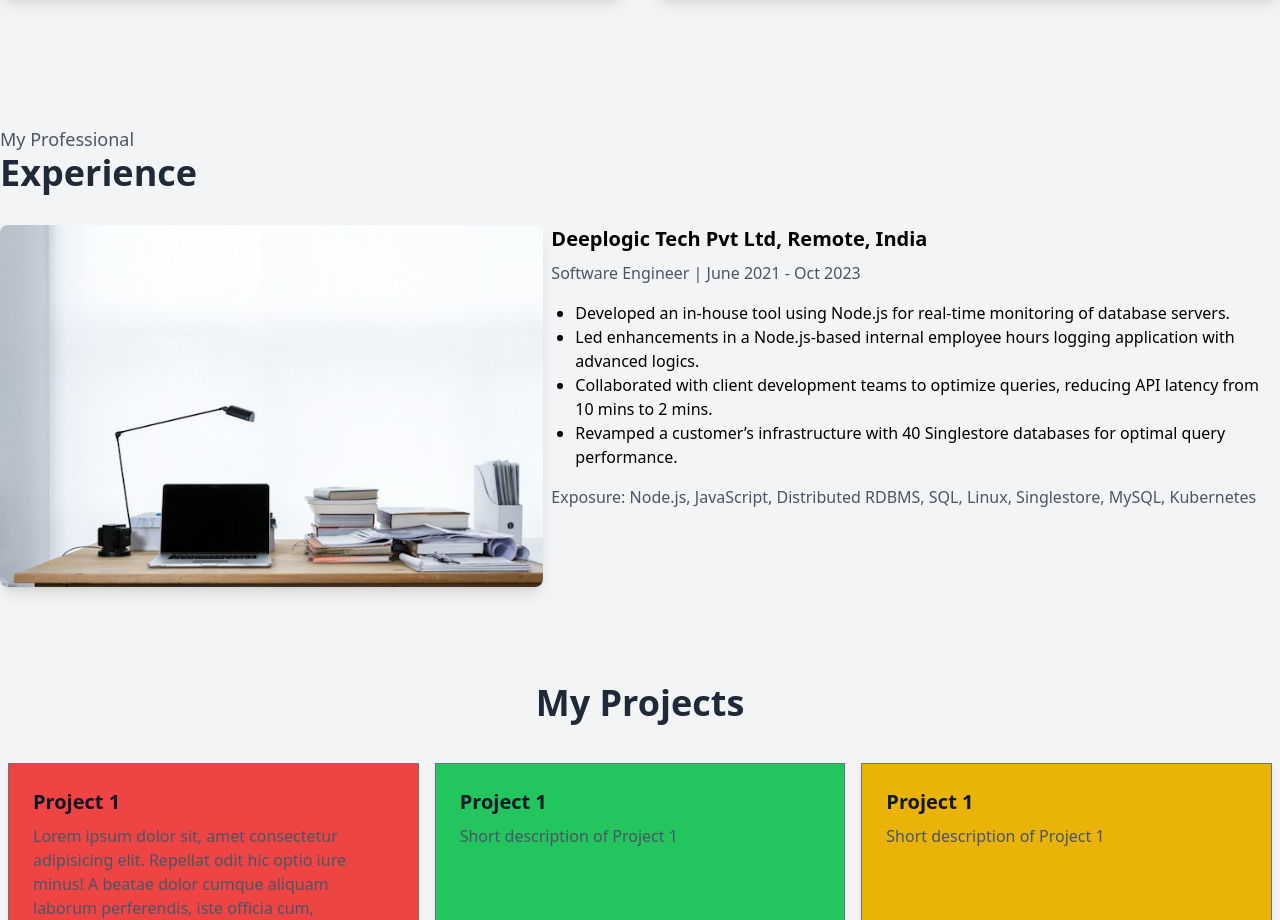
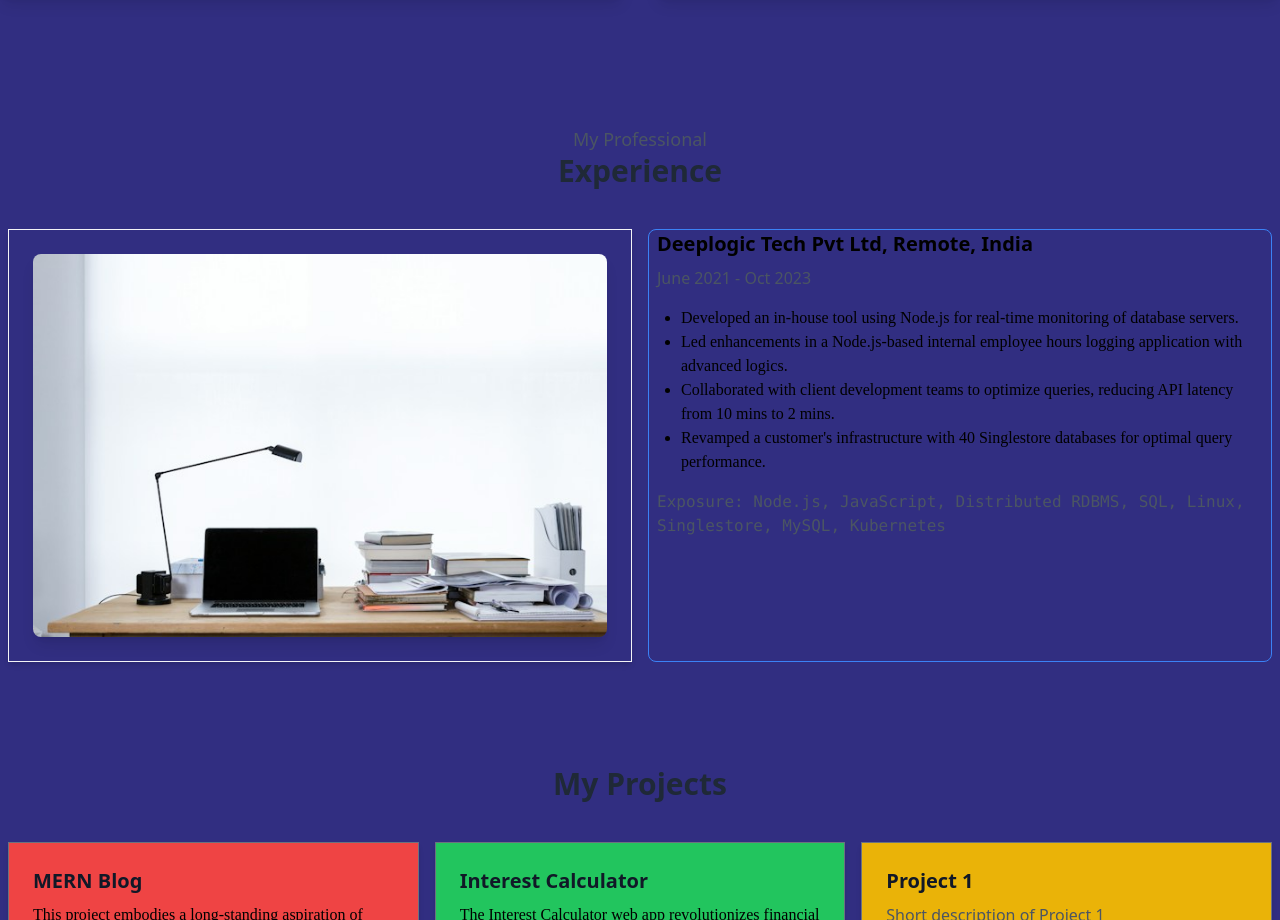
Before and after one commit to roshank07/Portfolio-2, a React (Vite) app: page / in a window 1280 px wide. Shown: the part 1880-2800 px from the top of the page. Built offline with nearby package versions, Linux system fonts and the light colour scheme.

Commit message:
Styled Projects and background color

```diff
--- a/src/components/About/About.jsx
+++ b/src/components/About/About.jsx
@@ -5,7 +5,7 @@ import { GrProjects } from "react-icons/gr";
 
 export default function About() {
   return (
-    <section id="about" className="py-16 bg-gray-100">
+    <section id="about" className="py-16 bg-indigo-900">
       <div className="container mx-auto">
         <h5 className="text-lg text-gray-600 text-center">Get to Know me</h5>
         <h2 className="text-xl sm:text-3xl font-bold text-gray-800 mb-8 text-center">
--- a/src/components/Education/Education.jsx
+++ b/src/components/Education/Education.jsx
@@ -1,13 +1,16 @@
 import React from 'react';
+import { LuGraduationCap } from "react-icons/lu";
+
 
 export default function Education() {
   return (
-    <section id="education" className="py-16 bg-gray-100">
+    <section id="education" className="py-16 bg-indigo-900">
       <div className="container mx-auto">
-        <h2 className="text-3xl lg:text-4xl font-bold text-gray-800 mb-8 text-center">
+        <h2 className="text-2xl lg:text-3xl font-bold text-gray-800 mb-8 text-center">
           Education
         </h2>
-        <div className="max-w-lg mx-auto bg-white shadow-md rounded-lg p-6">
+        <div className="max-w-lg mx-auto bg-white shadow-md rounded-lg p-10">
+          <LuGraduationCap className='text-7xl'/>
           <h3 className="text-xl font-semibold text-gray-900 mb-2">Indian Institute of Technology Bhilai</h3>
           <p className="text-gray-600 mb-2">B.Tech in Electrical Engineering</p>
           <p className="text-gray-600 mb-2">8.2/10</p>
--- a/src/components/Header/Header.jsx
+++ b/src/components/Header/Header.jsx
@@ -5,7 +5,7 @@ import HeaderSocials from './HeaderSocials';
 
 export default function Header() {
   return (
-    <header id='home' className='bg-blue-400'>
+    <header id='home' className='bg-indigo-900'>
       <div className='mx-auto px-4 py-5 sm:py-10 flex flex-col items-center'>
         <h2 className='font-semibold text-xl text-center'>Hello I'am</h2>
         <h1 className='text-3xl sm:text-4xl md:text-5xl lg:text-6xl font-bold mt-2 text-center'>Roshan Purbey</h1>
--- a/src/components/Projects/Projects.jsx
+++ b/src/components/Projects/Projects.jsx
@@ -4,9 +4,9 @@ import Project2Image from "../../assets/portfolio1.jpg"; // Import your project
 
 export default function Portfolio() {
   return (
-    <section className="py-8 bg-gray-100" id="projects">
+    <section className="py-8 bg-indigo-900" id="projects">
       <div className="container mx-auto">
-        <h2 className="text-3xl lg:text-4xl font-bold text-gray-800 mb-8 text-center">
+        <h2 className="text-2xl lg:text-3xl font-bold text-gray-800 mb-8 text-center">
           My Projects
         </h2>
         <div className="grid grid-cols-1 sm:grid-cols-3 gap-4 p-10 sm:p-2">
@@ -14,15 +14,15 @@ export default function Portfolio() {
           <div className="bg-red-500  border border-gray-500 shadow-md  p-6 flex flex-col justify-between hover:scale-105 transition duration-300 hover:bg-gray-100">
             <div className="">
               <h3 className="text-lg lg:text-xl font-semibold text-gray-900 mb-1 lg:mb-2">
-                Project 1
+                MERN Blog
               </h3>
-              <p className="text-sm lg:text-base text-gray-600 mb-2">
-                Lorem ipsum dolor sit, amet consectetur adipisicing elit. Repellat odit hic optio iure minus! A beatae dolor cumque aliquam laborum perferendis, iste officia cum, voluptatem deserunt totam molestias tempore neque.
+              <p className="text-sm lg:text-base text-black font-serif mb-2">
+              This project embodies a long-standing aspiration of mine—an endeavor through which I aim to impart my insights and experiences to a broader audience. This meticulously crafted responsive website represents the quintessential platform for individuals keen on engaging in daily blogging endeavors.
               </p>
             </div>
-            <div className="flex justify-between text-sm">
+            <div className="flex justify-between text-sm font-mono">
               <a
-                href="https://github.com/yourusername/interest-calculator"
+                href="https://github.com/roshank07/My_blog_website-MERN"
                 target="_blank"
                 rel="noopener noreferrer"
                 className="hover:underline"
@@ -30,7 +30,7 @@ export default function Portfolio() {
                 GitHub Repo
               </a>
               <a
-                href="https://interest-calculator-demo.com"
+                href="https://roshan-blog.onrender.com/"
                 target="_blank"
                 rel="noopener noreferrer"
                 className="hover:underline"
@@ -43,15 +43,15 @@ export default function Portfolio() {
           <div className="bg-green-500 border border-gray-500 shadow-md  p-6 flex flex-col justify-between hover:scale-105 transition duration-300 hover:bg-gray-100">
             <div className="">
               <h3 className="text-lg lg:text-xl font-semibold text-gray-900 mb-1 lg:mb-2">
-                Project 1
+                Interest Calculator
               </h3>
-              <p className="text-sm lg:text-base text-gray-600 mb-2">
-                Short description of Project 1
+              <p className="text-sm lg:text-base text-black font-serif mb-2">
+              The Interest Calculator web app revolutionizes financial planning with its user-friendly interface and precise calculations. Seamlessly combining React and Node.js, it simplifies interest rate computations for investments, loans, and savings. Empowering users with efficiency and accuracy, it's the ultimate tool for informed financial decision-making.
               </p>
             </div>
-            <div className="flex justify-between text-sm">
+            <div className="flex justify-between text-sm font-mono">
               <a
-                href="https://github.com/yourusername/interest-calculator"
+                href="https://github.com/roshank07/Interest-calculator-frontend"
                 target="_blank"
                 rel="noopener noreferrer"
                 className="hover:underline"
@@ -59,7 +59,7 @@ export default function Portfolio() {
                 GitHub Repo
               </a>
               <a
-                href="https://interest-calculator-demo.com"
+                href="https://roshan-interest-calculator.netlify.app/"
                 target="_blank"
                 rel="noopener noreferrer"
                 className="hover:underline"
@@ -99,18 +99,18 @@ export default function Portfolio() {
             </div>
           </div>
           {/* Project 4 */}
-          <div className="bg-blue-500  border border-gray-500 shadow-md  p-6 flex flex-col justify-between hover:scale-105 transition duration-300 hover:bg-gray-100">
+          <div className="bg-blue-500 border border-gray-500 shadow-md  p-6 flex flex-col justify-between hover:scale-105 transition duration-300 hover:bg-gray-100">
             <div className="">
               <h3 className="text-lg lg:text-xl font-semibold text-gray-900 mb-1 lg:mb-2">
-                Project 1
+                Interest Calculator
               </h3>
-              <p className="text-sm lg:text-base text-gray-600 mb-2">
-                Short description of Project 1
+              <p className="text-sm lg:text-base text-black font-serif mb-2">
+              The Interest Calculator web app revolutionizes financial planning with its user-friendly interface and precise calculations. Seamlessly combining React and Node.js, it simplifies interest rate computations for investments, loans, and savings. Empowering users with efficiency and accuracy, it's the ultimate tool for informed financial decision-making.
               </p>
             </div>
-            <div className="flex justify-between text-sm">
+            <div className="flex justify-between text-sm font-mono">
               <a
-                href="https://github.com/yourusername/interest-calculator"
+                href="https://github.com/roshank07/Interest-calculator-frontend"
                 target="_blank"
                 rel="noopener noreferrer"
                 className="hover:underline"
@@ -118,7 +118,7 @@ export default function Portfolio() {
                 GitHub Repo
               </a>
               <a
-                href="https://interest-calculator-demo.com"
+                href="https://roshan-interest-calculator.netlify.app/"
                 target="_blank"
                 rel="noopener noreferrer"
                 className="hover:underline"
--- a/src/components/Skills/Skills.jsx
+++ b/src/components/Skills/Skills.jsx
@@ -23,7 +23,7 @@ import { BsFiletypeSql } from "react-icons/bs";
 
 export default function Skills() {
   return (
-    <section id="skills" className="py-16 bg-gray-100">
+    <section id="skills" className="py-16 bg-indigo-900">
       <div className="container mx-auto">
         <h2 className="text-3xl lg:text-4xl font-bold text-gray-800 mb-8 text-center">
           My Skills
--- a/src/components/Work/Work.jsx
+++ b/src/components/Work/Work.jsx
@@ -3,14 +3,14 @@ import Me from "../../assets/Work.jpg";
 
 export default function Work() {
   return (
-    <section id="work" className="py-16 bg-gray-100">
+    <section id="work" className="py-16 bg-indigo-900">
       <div className="container mx-auto">
-        <h5 className="text-lg text-gray-600">My Professional</h5>
-        <h2 className="text-3xl lg:text-4xl font-bold text-gray-800 mb-8">
+        <h5 className="text-lg text-gray-600 text-center">My Professional</h5>
+        <h2 className="text-2xl lg:text-3xl font-bold text-gray-800 mb-8 text-center">
           Experience
         </h2>
-        <div className="flex flex-col lg:flex-row items-center lg:items-start justify-between">
-          <div className="w-full lg:w-1/2 mb-8 lg:mb-0 relative">
+        <div className="grid grid-cols-1 sm:grid-cols-2 gap-4 p-10 sm:p-2">
+        <div className="border border-gray-100 shadow-md  p-6 flex flex-col justify-between hover:border-gray-400">
             <img
               src={Me}
               alt="about-me"
@@ -18,14 +18,14 @@ export default function Work() {
               style={{ maxHeight: "400px" }}
             />
           </div>
-          <div className="px-2">
+          <div className="px-2 border border-blue-500  rounded-lg hover:scale-105 transition-transform-300">
             <h3 className="text-xl font-semibold mb-2">
               Deeplogic Tech Pvt Ltd, Remote, India
             </h3>
             <p className="text-gray-600 mb-4">
-              Software Engineer | June 2021 - Oct 2023
+              June 2021 - Oct 2023
             </p>
-            <ul className="list-disc pl-6">
+            <ul className="list-disc pl-6 font-serif">
               <li>
                 Developed an in-house tool using Node.js for real-time
                 monitoring of database servers.
@@ -39,11 +39,11 @@ export default function Work() {
                 reducing API latency from 10 mins to 2 mins.
               </li>
               <li>
-                Revamped a customer’s infrastructure with 40 Singlestore
+                Revamped a customer's infrastructure with 40 Singlestore
                 databases for optimal query performance.
               </li>
             </ul>
-            <p className="text-gray-600 mt-4">
+            <p className="text-gray-600 mt-4 font-mono">
               Exposure: Node.js, JavaScript, Distributed RDBMS, SQL, Linux,
               Singlestore, MySQL, Kubernetes
             </p>
```
